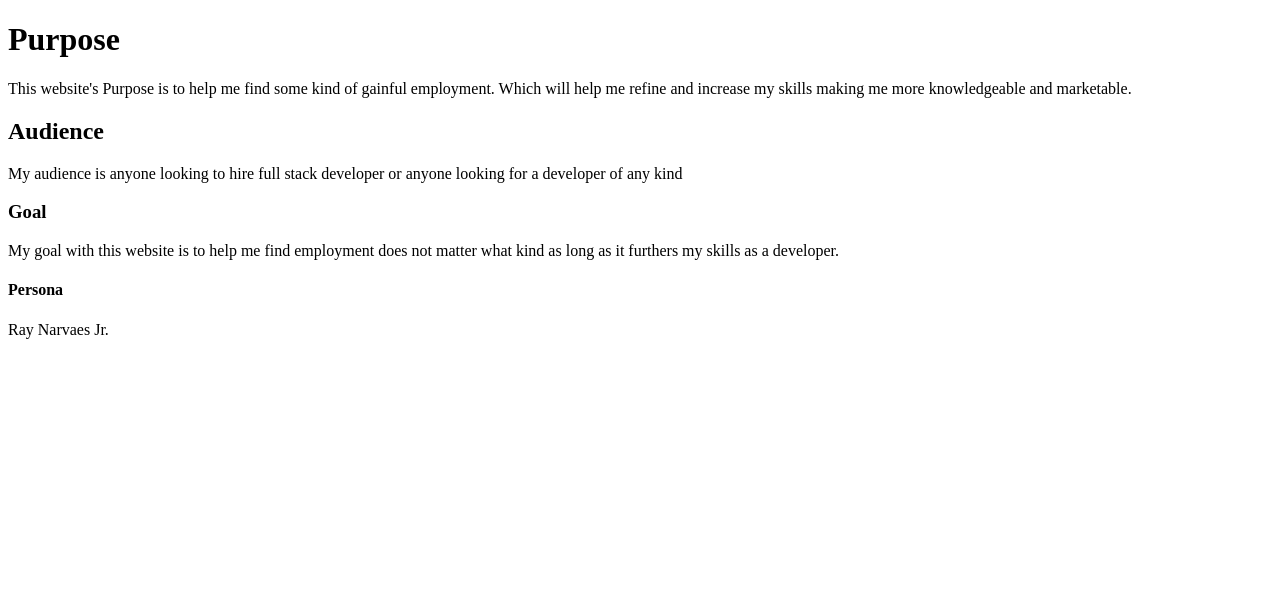
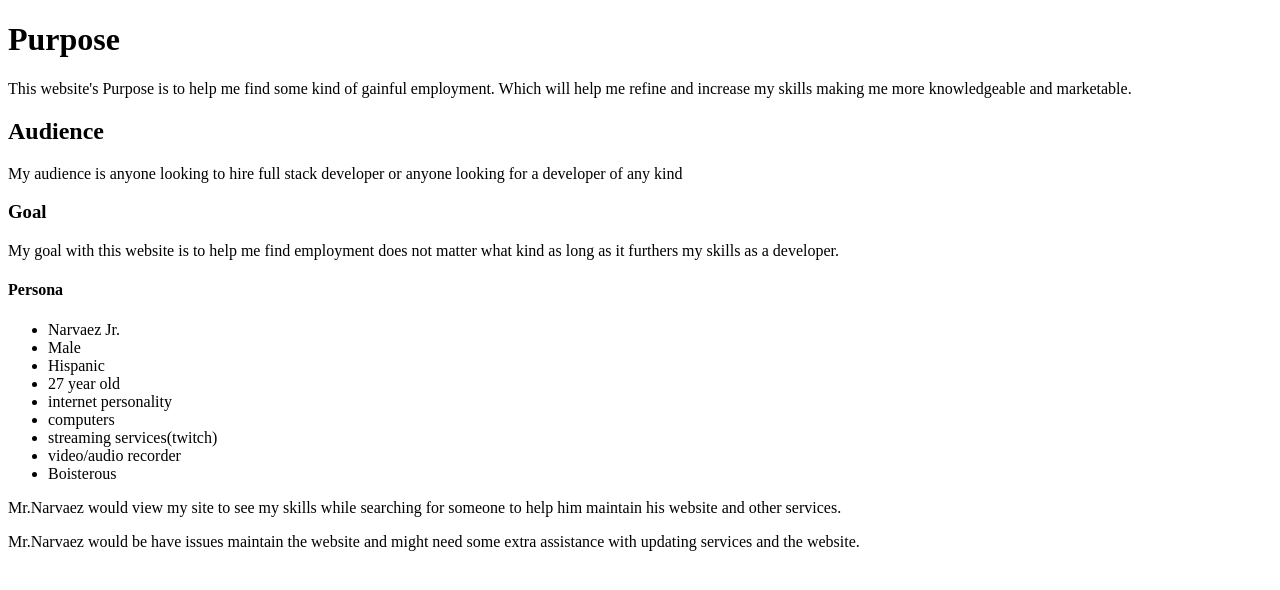
Before and after one commit to Cuneo/dominiccuneo, a PHP site: page /milestone-1.php in a window 1280 px wide. Shown: the top 590 px of the page. Run offline with PHP 8.4, Linux system fonts and the light colour scheme.

Commit message:
started on persona

```diff
--- a/public_html/documentation/milestone-1.php
+++ b/public_html/documentation/milestone-1.php
@@ -11,10 +11,21 @@
 		<h2>Audience</h2>
 		<p>My audience is anyone looking to hire full stack developer or anyone looking for a developer of any kind</p>
 		<h3>Goal</h3>
-		<p>My goal with this website is to help me find employment does not matter what kind as long as it furthers my skills
-		as a developer.</p>
+		<p>My goal with this website is to help me find employment does not matter what kind as long as it furthers my skills as a developer.</p>
 		<h4>Persona </h4>
-		<p>Ray Narvaes Jr.<br> </p>
+		<ul>
+			<li> Narvaez Jr.</li>
+			<li>Male</li>
+			<li>Hispanic</li>
+			<li>27 year old </li>
+			<li>internet personality</li>
+			<li>computers</li>
+			<li>streaming services(twitch)</li>
+			<li>video/audio recorder </li>
+			<li>Boisterous</li>
+		</ul>
+		<p>Mr.Narvaez would view my site to see my skills while searching for someone to help him maintain his website and other services.  </p>
+		<p>Mr.Narvaez would be have issues maintain the website and might need some extra assistance with updating services and the website.</p>
 	</body
 
 </html
```
